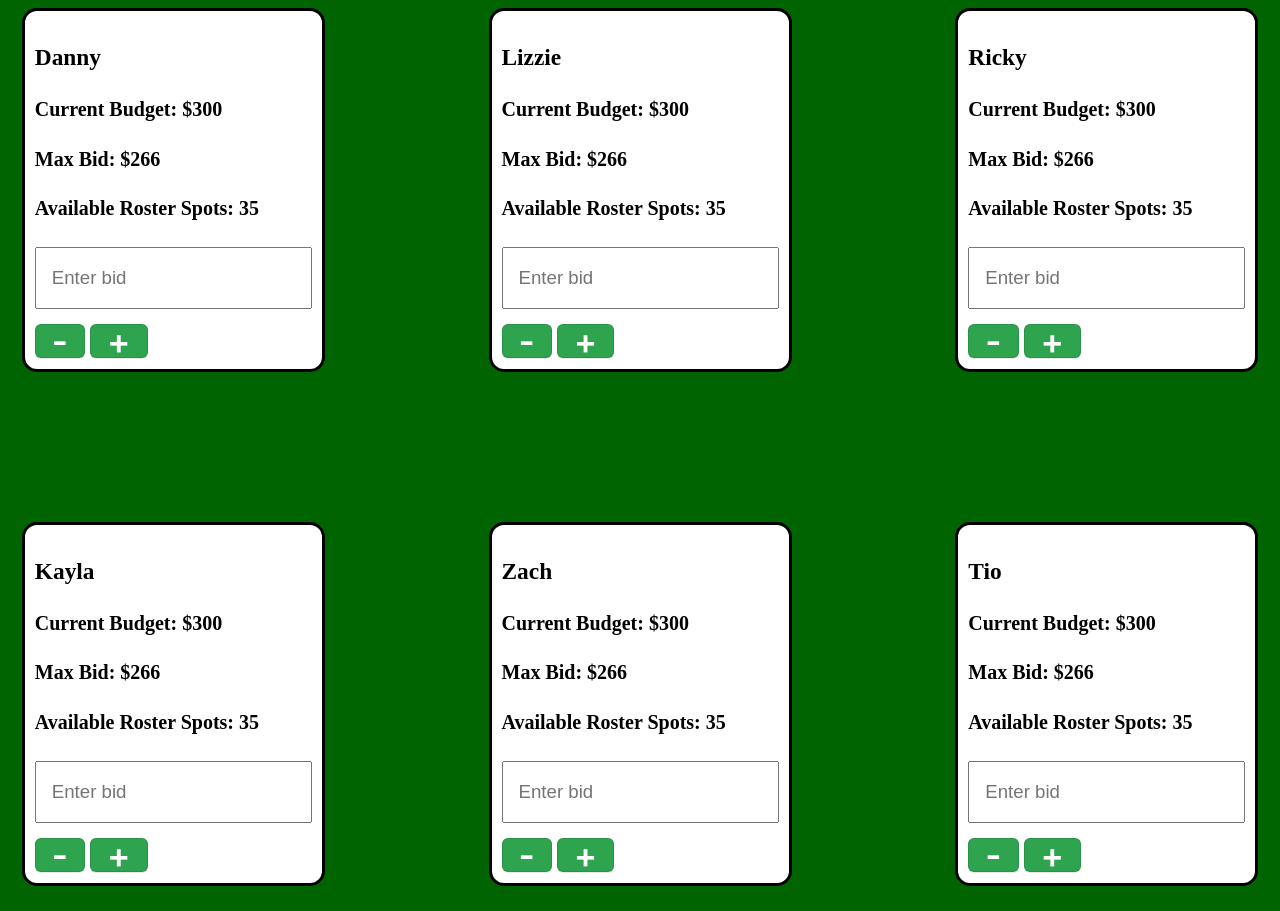
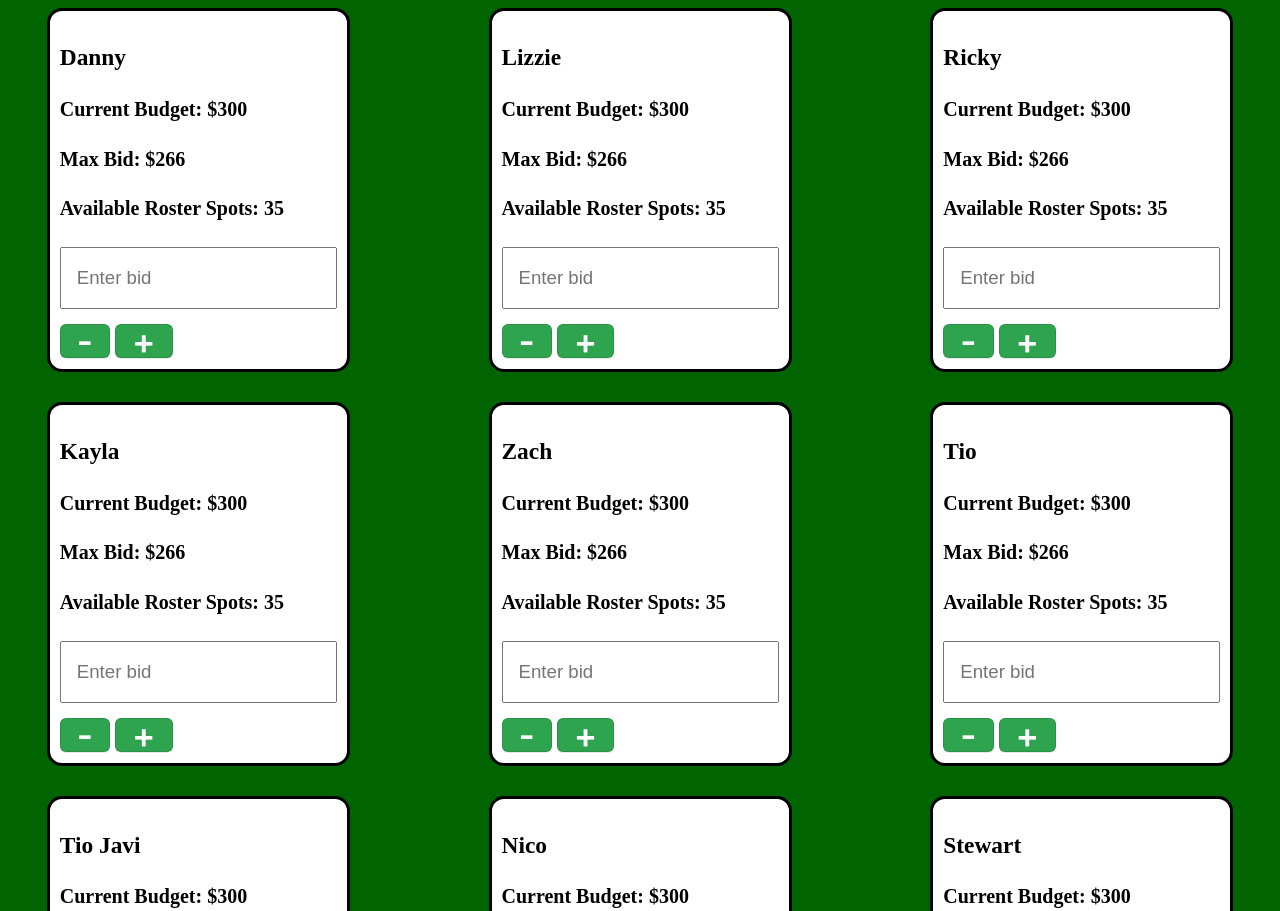
Before and after one commit to dannyramirezgd/draft-app, a plain HTML site: page index.html in a window 1280 px wide. Shown: the top 911 px of the page. Drawn offline with Linux system fonts and the light colour scheme.

Commit message:
more css card changes

```diff
--- a/assets/css/style.css
+++ b/assets/css/style.css
@@ -6,7 +6,7 @@ body {
   display: flex;
   flex-wrap: wrap;
   justify-content: space-evenly;
-  gap: 150px 150px;
+  gap: 30px 100px;
 }
 
 .card-contents {
```
